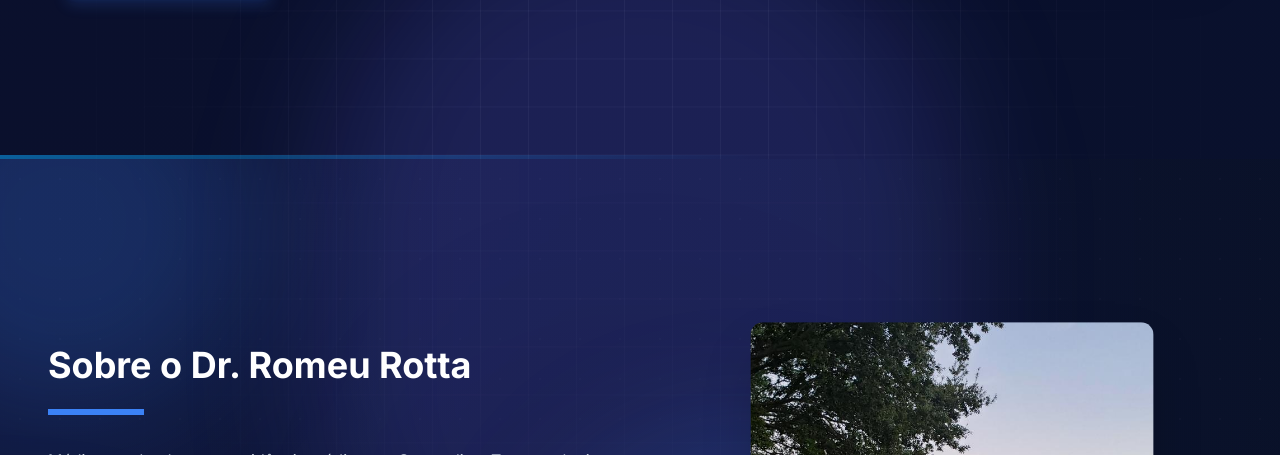
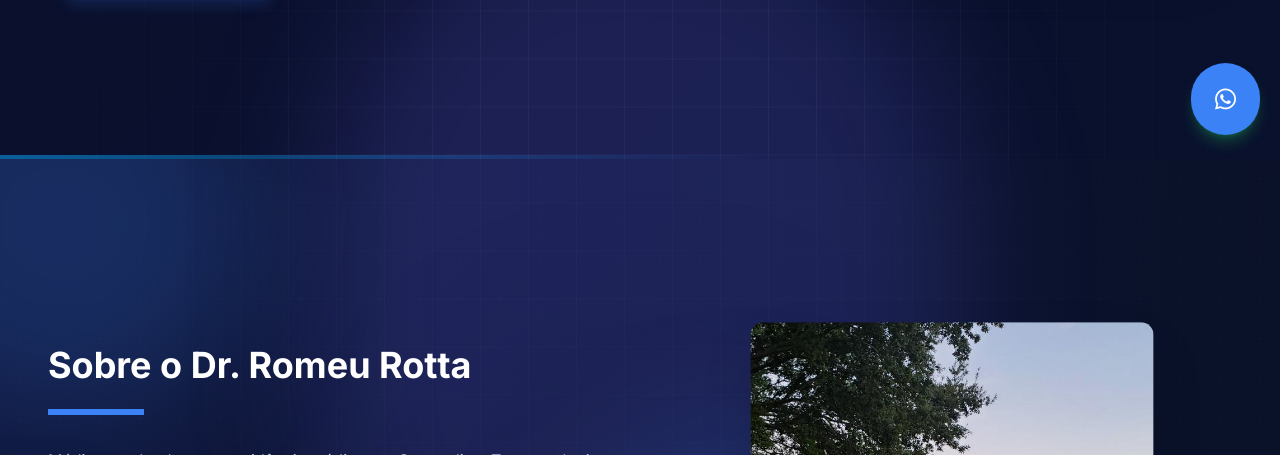
Before and after one commit to ErnandyLucena/dr-romeu-site, a plain HTML site: page index.html in a window 1280 px wide. Shown: the part 645-1100 px from the top of the page. Drawn offline with nearby package versions, Linux system fonts and the light colour scheme.

Commit message:
Add files via upload
ajustes gerais

```diff
--- a/index.html
+++ b/index.html
@@ -275,7 +275,10 @@
     <!-- ======================= -->
     <!-- 1. Cabeçalho (Fixo)     -->
     <!-- ======================= -->
-
+    <a href="https://wa.me/5599999999999" target="_blank" aria-label="WhatsApp"
+   class="fixed bottom-5 right-5 z-50  bg-blue-500 hover:bg-green-600 text-white p-5 md:p-6 rounded-full shadow-lg shadow-green-500/30 transition-all duration-300">
+    <i class="fab fa-whatsapp fa-xl"></i>
+</a>
 
     <!-- Menu Mobile (Overlay) -->
     <header id="navbar" class="fixed bg-gradient-to-r from-blue-950/5 to-gray-950/80 top-0 left-0 right-0 z-50 transition-all duration-300 backdrop-blur-md backdrop-saturate-150 shadow-md border-b border-white/10"">
```
